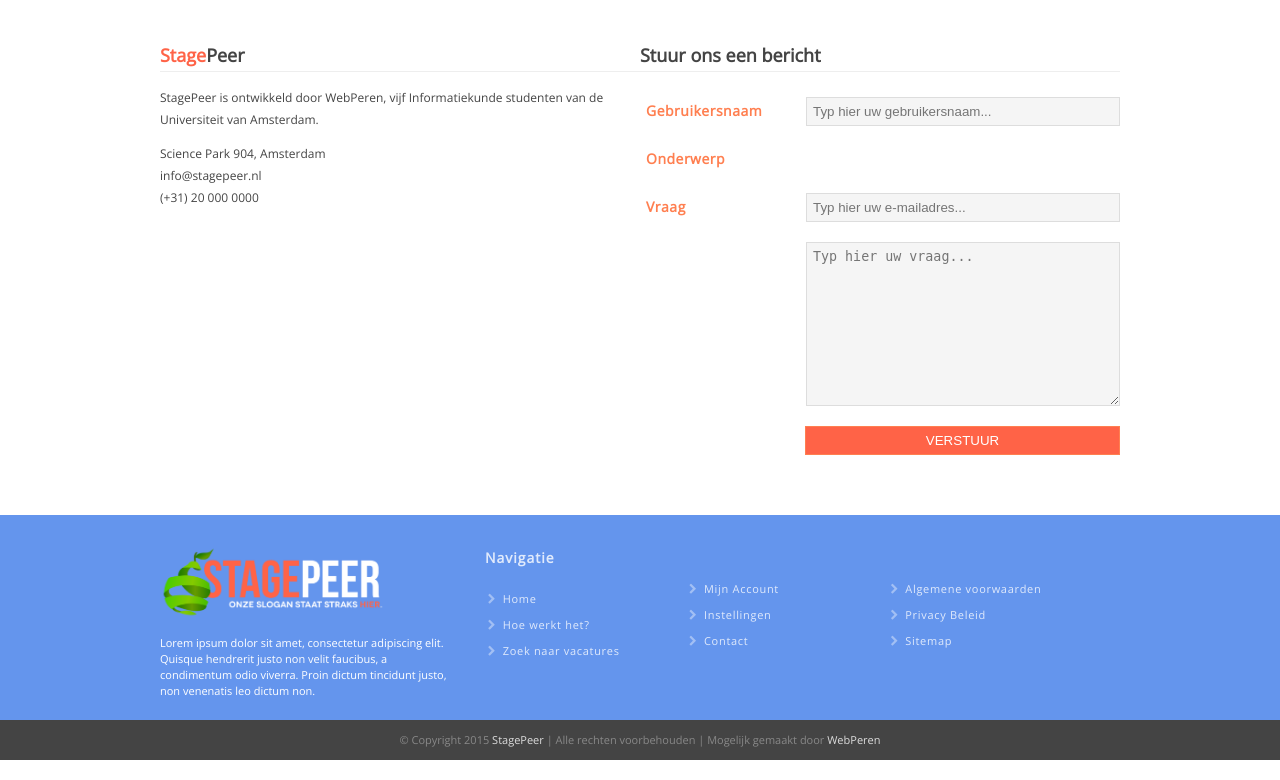
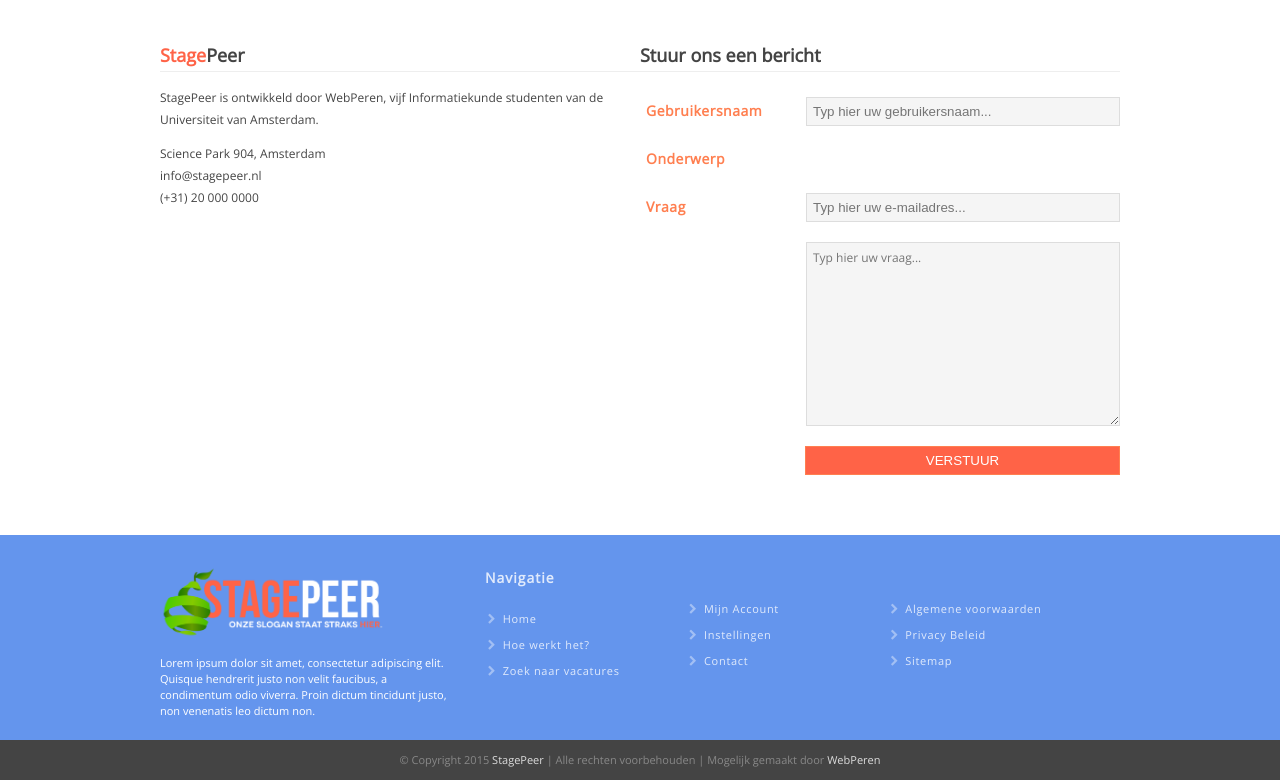
Before and after one commit to TychoA/Vacaturesite, a PHP site: page /contact.php in a window 1280 px wide. Shown: the part 590-1370 px from the top of the page. Run offline with PHP 8.4, Linux system fonts and the light colour scheme.

Commit message:
Changed textarea font

```diff
--- a/css/style.css
+++ b/css/style.css
@@ -70,6 +70,11 @@
 .wrapper {
     width: 960px;
     margin: 0 auto;
+}
+
+textarea {
+    font-family: 'Open Sans', sans-serif;
+    font-size: 12px;
 }
 
 /* ------------------------------ *\
```
